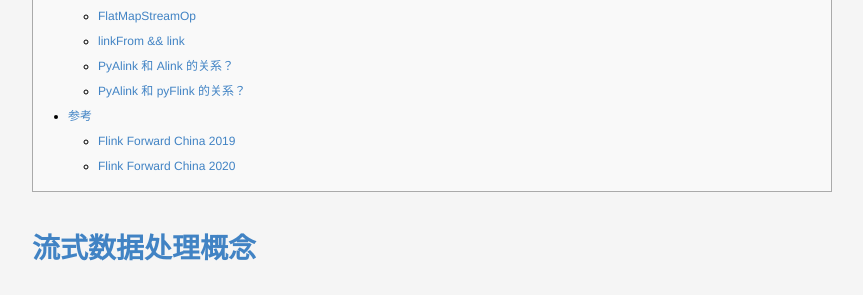
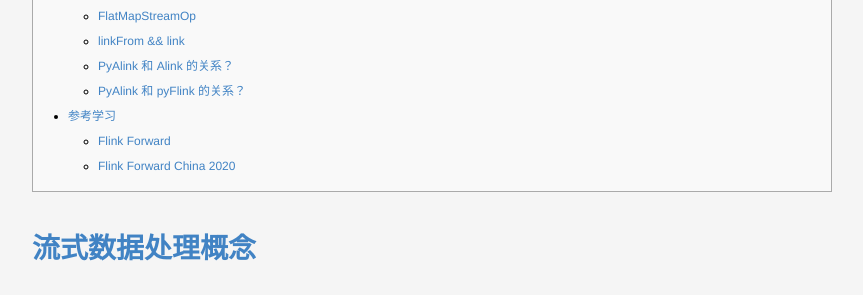
Before and after one commit to lucky521/blog, a Jekyll site: the page built from _posts/framework/2020-03-05-flink.markdown, in a window 1280 px wide and 900 px high, scrolled down 1948 px. Shown: the part 151-446 px from the top of the window, without its empty margins (208-1071 px from the left). Built offline with Jekyll 4.4.1, drawn with Linux system fonts in a browser that asks for light colours; some of the changed text lies outside the part shown.

Commit message:
Update 2020-03-05-flink.markdown

```diff
--- a/_posts/framework/2020-03-05-flink.markdown
+++ b/_posts/framework/2020-03-05-flink.markdown
@@ -759,7 +763,7 @@ https://github.com/uncleguanghui/pyflink_learn/blob/master/examples/README.md
 PyFlink是 apache-flink项目里的一个还未成熟的部分。
 
 
-# 参考
+# 参考学习
 
 最权威的使用文档是：https://flink.apache.org/
 
@@ -778,7 +782,9 @@ Flink如何支持特征工程、在线学习、在线预测等AI场景？ https:
 快手的Flink实践 https://new.qq.com/omn/20190717/20190717A0HNBE00.html
 
 
-## Flink Forward China 2019
+## Flink Forward
+
+https://www.flink-forward.org/
 
 ## Flink Forward China 2020
 
```
Also changed, not shown: other parts of _posts/framework/2020-03-05-flink.markdown (+4 -0 lines).
